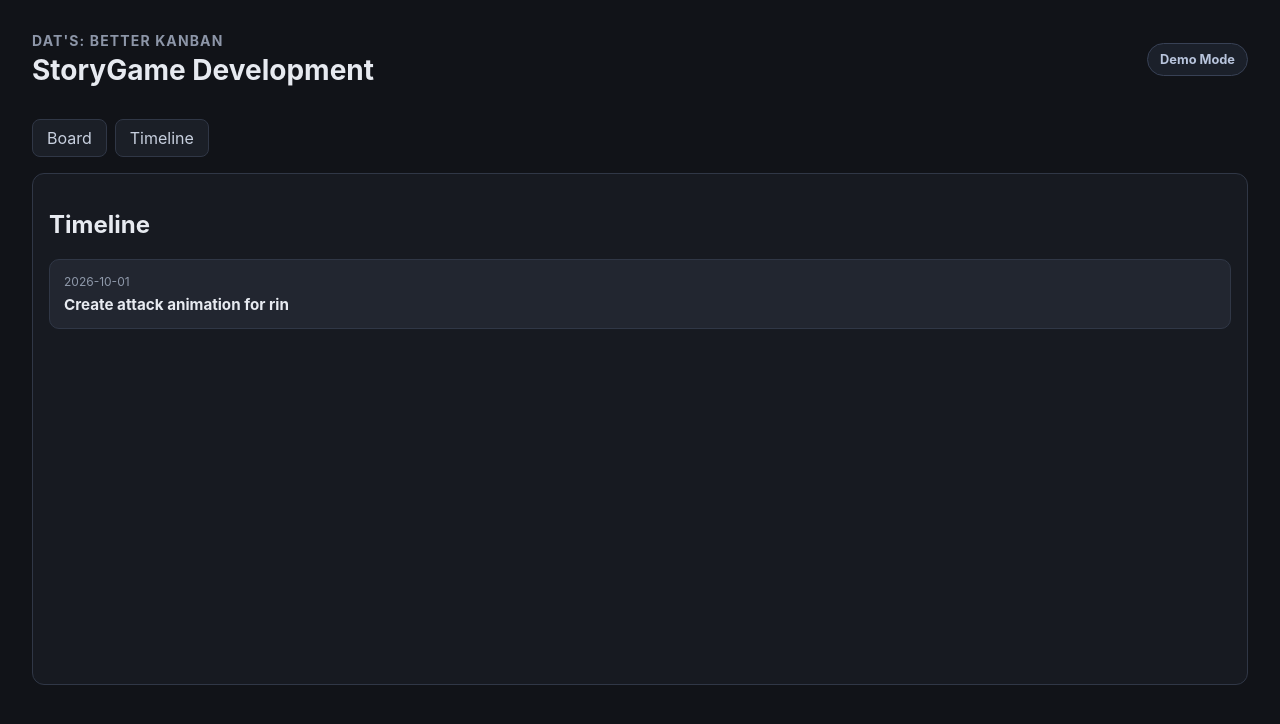
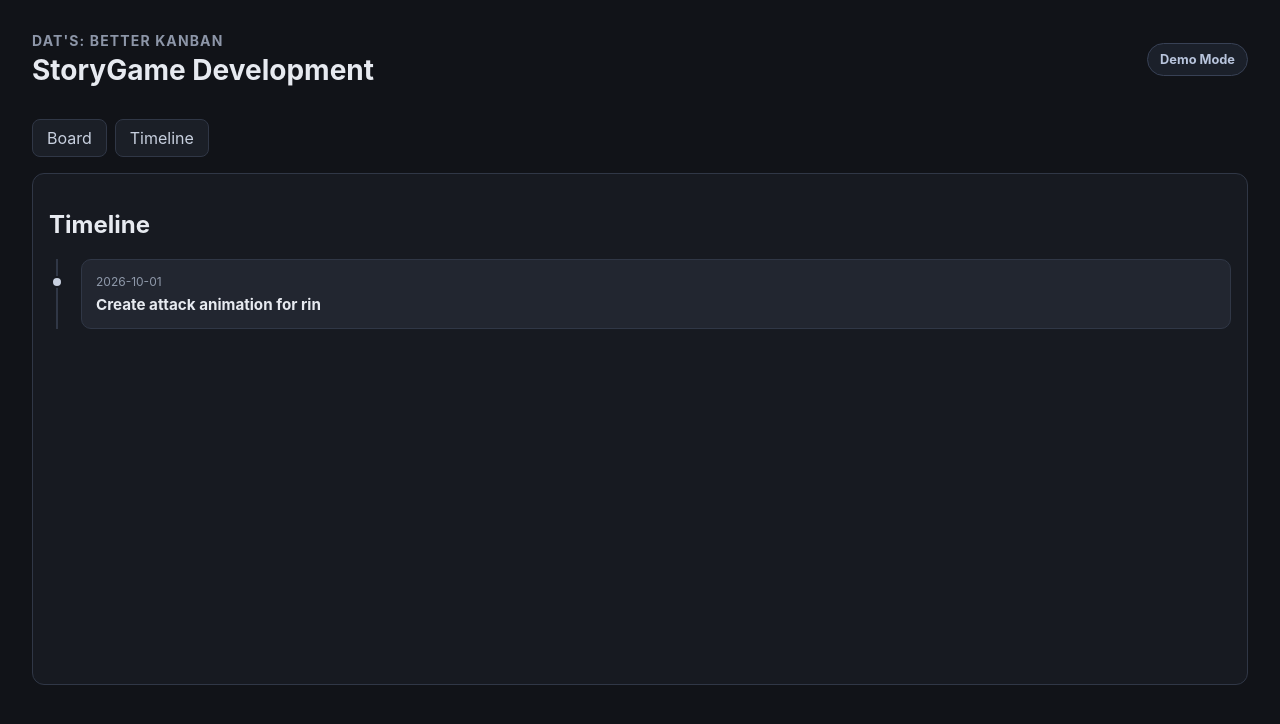
Before and after one commit to DatRuben/Dats-Better-Kanban, a React (Vite) app: page / in a window 1280 px wide. Both pictures are taken after a click on the button "Timeline". Shown: the top 724 px of the page. Built offline with nearby package versions, Linux system fonts and the light colour scheme.

Commit message:
making the timeline look more like a timeline

```diff
--- a/src/App.css
+++ b/src/App.css
@@ -215,16 +215,40 @@
 }
 
 .timeline-list {
+  position: relative;
   display: grid;
-  gap: 0.75rem;
+  gap: 1rem;
   margin-top: 1rem;
+  padding-left: 2rem;
+}
+
+.timeline-list::before {
+  position: absolute;
+  top: 0;
+  bottom: 0;
+  left: 0.45rem;
+  width: 2px;
+  background: #303746;
+  content: '';
 }
 
 .timeline-item {
+  position: relative;
   padding: 0.875rem;
   border: 1px solid #303746;
   border-radius: 0.625rem;
   background: #222630;
+}
+
+.timeline-item__marker {
+  position: absolute;
+  top: 1rem;
+  left: -1.95rem;
+  width: 0.75rem;
+  height: 0.75rem;
+  border: 2px solid #171a21;
+  border-radius: 50%;
+  background: #c8d0df;
 }
 
 .timeline-item__deadline {
--- a/src/App.tsx
+++ b/src/App.tsx
@@ -109,11 +109,15 @@ function App() {
                 key={task.id}
                 className="timeline-item"
               >
-                <p className="timeline-item__deadline">
-                  {task.deadline}
-                </p>
+                <div className="timeline-item__marker" />
 
-                <h3>{task.title}</h3>
+                <div className="timeline-item__content">
+                  <p className="timeline-item__deadline">
+                    {task.deadline}
+                  </p>
+
+                  <h3>{task.title}</h3>
+                </div>
               </article>
             ))}
           </div>
```
